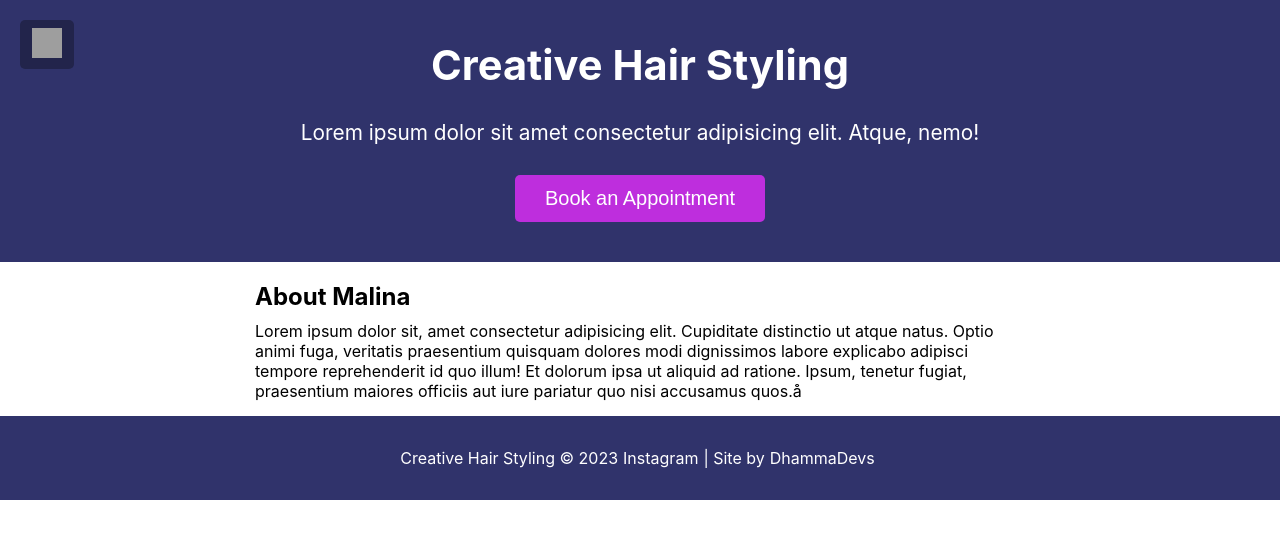
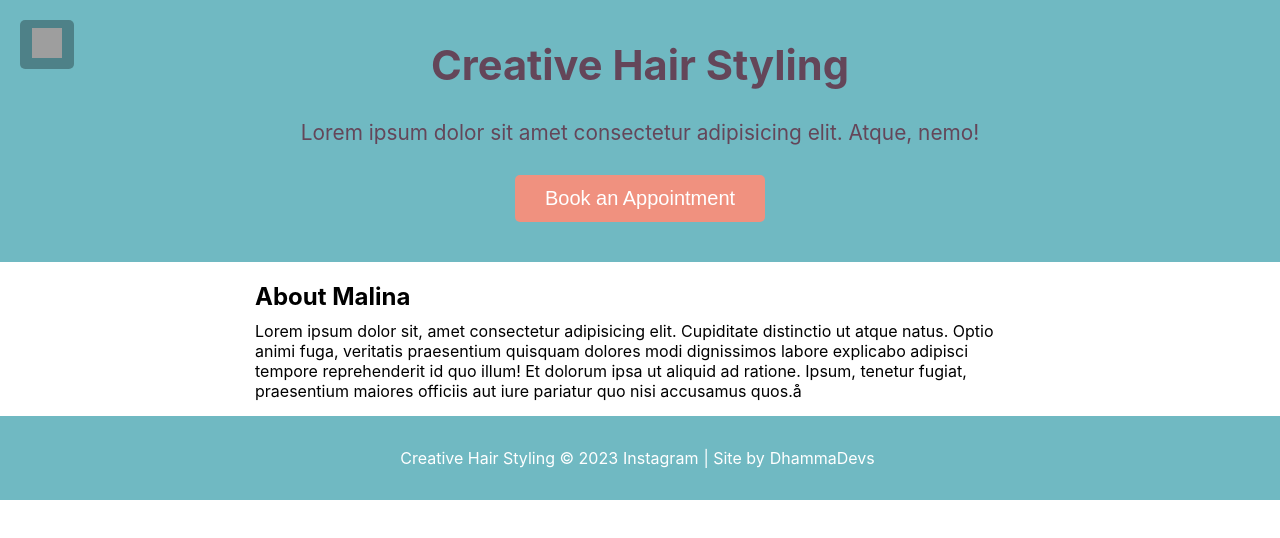
Before and after one commit to RobbieProkop/malina-hair, a Next.js app: page / in a window 1280 px wide. Shown: the top 538 px of the page. Built offline with nearby package versions, Linux system fonts and the light colour scheme; grey boxes are pictures that could not be loaded.

Commit message:
change colours and hover effects

```diff
--- a/styles/Nav.module.scss
+++ b/styles/Nav.module.scss
@@ -3,7 +3,7 @@
 .nav {
   background-color: $primary-color;
   border-right: 2px solid $greyTransparent;
-  color: $white;
+  color: $text-color;
   position: fixed;
   top: 0;
   left: 0;
@@ -33,9 +33,11 @@
       }
       a {
         transition: color 0.5s ease-in-out;
-        color: $white;
+        color: $text-color;
+        // font-weight: 500;
+        font-size: 1.5rem;
         &:hover {
-          color: $black;
+          color: $secondary-color;
         }
       }
     }
--- a/styles/_variables.scss
+++ b/styles/_variables.scss
@@ -1,10 +1,13 @@
 // variables
 $modal-duration: 0.6s;
-$primary-color: #30336b;
-$secondary-color: #be2edd;
+// $primary-color: #c8e2e3;
+$primary-color: #70b9c2;
+// $secondary-color: #d7897b;
+$secondary-color: #f0917f;
+$text-color: #644659;
 $white: #fff;
 $dark: #333;
 $black: #000;
-$greyTransparent: rgba(200, 200, 200, 0.1);
+$greyTransparent: rgba(255, 255, 255, 0.3);
 $blur: rgba(0, 0, 0, 0.3);
 $modalContainer: rgba(0, 0, 0, 0.6);
--- a/styles/globals.scss
+++ b/styles/globals.scss
@@ -10,7 +10,6 @@ html,
 body {
   font-family: -apple-system, BlinkMacSystemFont, Segoe UI, Roboto, Oxygen,
     Ubuntu, Cantarell, Fira Sans, Droid Sans, Helvetica Neue, sans-serif;
-
   &.show-nav {
     transform: translateX(200px);
   }
@@ -40,7 +39,7 @@ input[type="submit"] {
 }
 header {
   background-color: $primary-color;
-  color: $white;
+  color: $text-color;
   font-size: 130%;
   position: relative;
   padding: 40px 15px;
```
